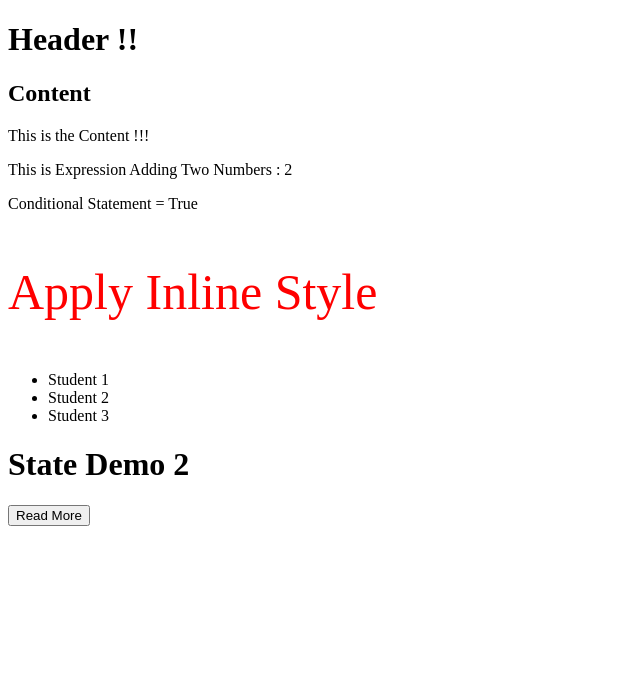
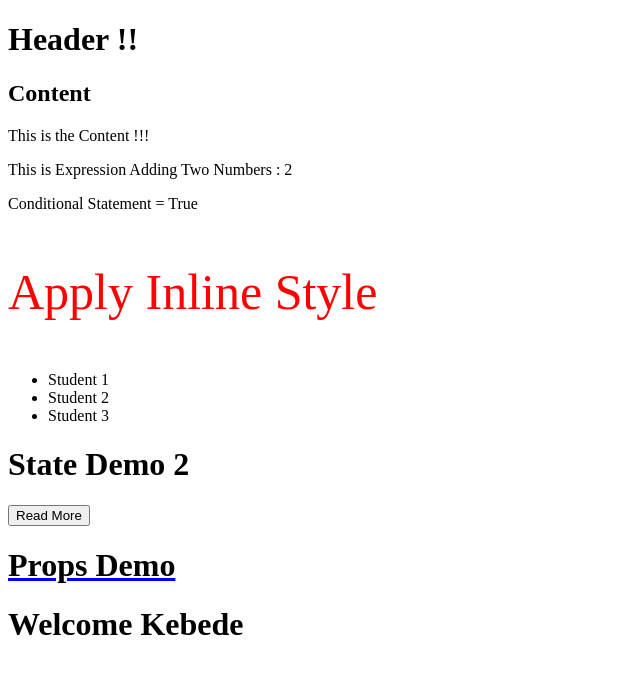
Before and after one commit to fitsumcs/ReactDemo, a React (Create React App) app: page / in a window 1280 px wide. Shown: the top 674 px of the page, without its empty margins (0-640 px from the left). Built offline with nearby package versions, Linux system fonts and the light colour scheme.

Commit message:
Adding css with props

```diff
--- a/src/Content.js
+++ b/src/Content.js
@@ -1,6 +1,12 @@
 import React from 'react';
 import StudentList  from './StudentList';
 import StateDemo1  from './StateDemo1';
+
+import PropsDemo  from './PropsDemo';
+
+// import style.css stylesheet
+import './style.css'
+
 class Content extends React.Component{
 
   render(){
@@ -25,6 +31,10 @@ class Content extends React.Component{
 
      {/* State Demo 2*/}
      <StateDemo1 />
+
+     {/* Props Demo */}
+    <h1 className="UnderLine">Props Demo</h1>
+    <PropsDemo  name = "Kebede"/>
    </div>
     )
   }
--- /dev/null
+++ b/src/PropsDemo.js
@@ -0,0 +1,18 @@
+import React from 'react';
+
+
+
+class PropsDemo extends React.Component{
+
+  render(){
+    return(
+      <div>
+           <h1 > Welcome  {this.props.name}</h1>
+      </div>
+    )
+  }
+
+}
+
+
+export default PropsDemo;
--- /dev/null
+++ b/src/style.css
@@ -0,0 +1,4 @@
+.UnderLine {
+    text-decoration: underline;
+    text-decoration-color: blue;
+}
```
Also changed, not shown: 1 other file (tests, documents, lock files or other folders).
